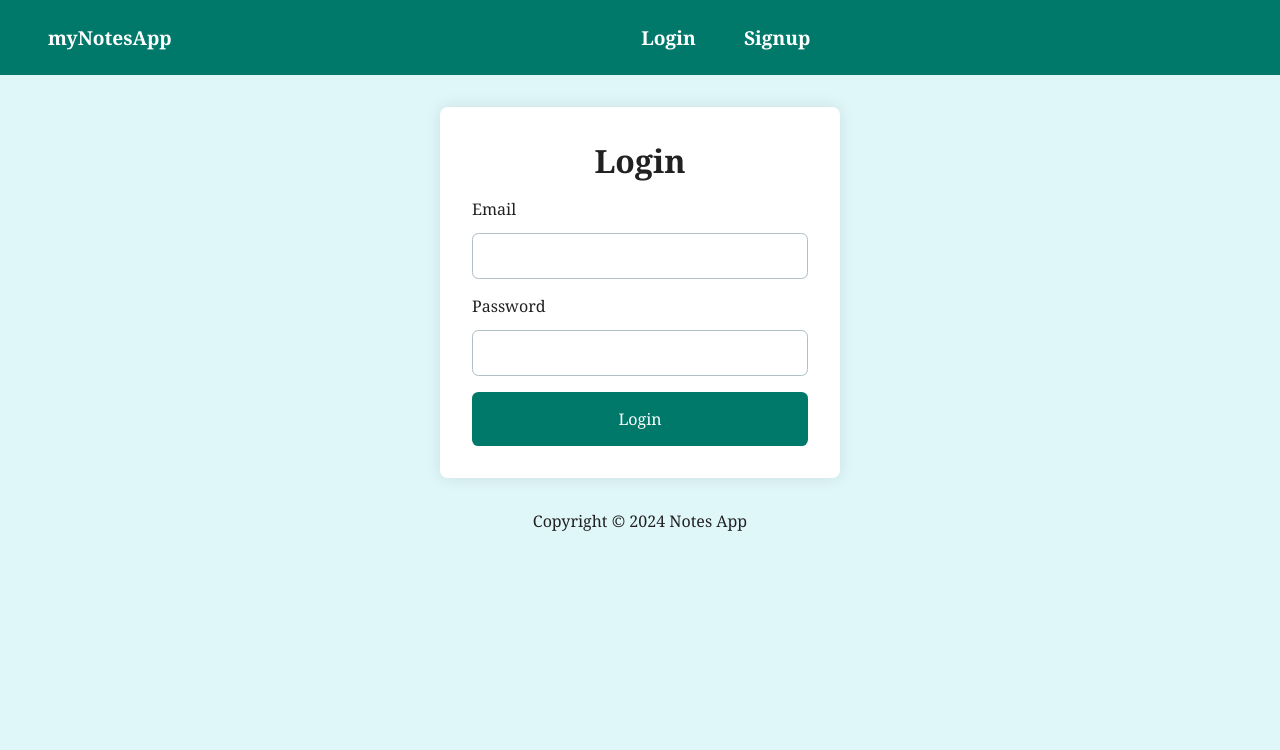
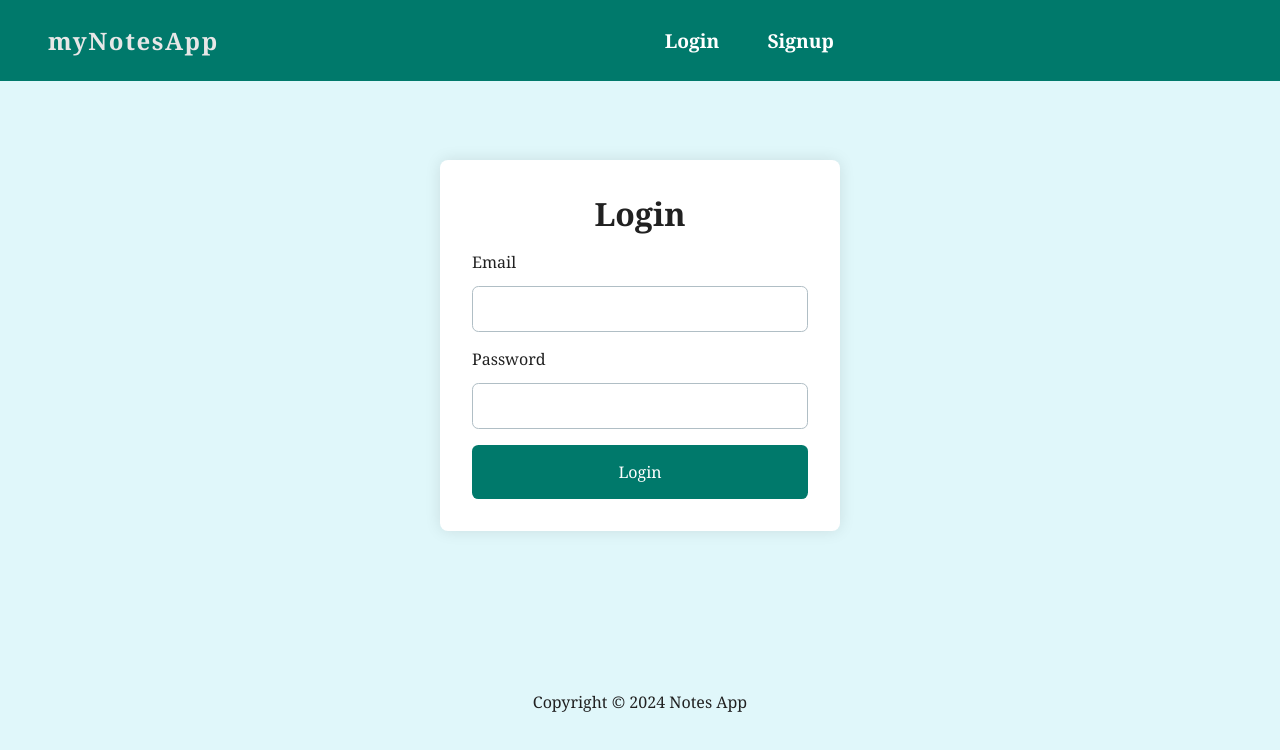
Before and after one commit to AshongAbdallah06/MERN-notes-app, a React (Create React App) app in the folder frontend/: page /login in a window 1280 px wide. Shown: the top 750 px of the page. Built offline with nearby package versions, Linux system fonts and the light colour scheme; no server answers.

Commit message:
- Refine component structure and enhance page styling. -  Remove unused 'response' variable in logout fetch call

```diff
--- a/frontend/src/App.css
+++ b/frontend/src/App.css
@@ -22,6 +22,18 @@ header {
 	padding: 1.5rem;
 	text-align: center;
 	font-size: 1.2rem;
+	position: fixed;
+	top: 0;
+	left: 0;
+	right: 0;
+}
+
+.logo {
+	color: rgb(231, 231, 231);
+	text-decoration: none;
+	font-size: 1.5rem;
+	font-weight: bold;
+	letter-spacing: 0.1rem;
 }
 
 header,
@@ -41,10 +53,6 @@ header nav a {
 
 header nav a:hover {
 	color: #004d40;
-}
-
-main {
-	padding: 2rem;
 }
 
 .error {
@@ -67,6 +75,13 @@ main {
 	color: white;
 	background-color: rgb(37, 37, 37);
 	opacity: 0.8;
+}
+
+main,
+.margin-tops,
+.signup-forms,
+.note-container {
+	margin: 10rem auto;
 }
 
 /* Home Page */
@@ -178,13 +193,13 @@ h3 {
 }
 
 .notes span {
-	display: -webkit-box; /* Required for applying -webkit-line-clamp */
-	-webkit-box-orient: vertical; /* Specifies the box's orientation */
-	-webkit-line-clamp: 5; /* Number of lines to show before clamping */
-	overflow: hidden; /* Hides the overflow text */
+	display: -webkit-box;
+	-webkit-box-orient: vertical;
+	-webkit-line-clamp: 5;
+	overflow: hidden;
 	text-overflow: ellipsis;
-	position: relative; /* For adding padding within the height constraint */
-	max-height: calc(1.2em * 6 + 2rem); /* Adjusted max-height */
+	position: relative;
+	max-height: calc(1.2em * 6 + 2rem);
 }
 
 .notes li:hover {
@@ -198,16 +213,11 @@ h3 {
 }
 
 /* Single Note */
-main {
-	padding: 2rem;
-}
-
 h1 {
 	margin-bottom: 0;
 }
 
 main p {
-	/* line-height: 2rem; */
 	text-align: justify;
 	font-size: 1.3rem;
 	padding: 0 3rem;
@@ -217,24 +227,31 @@ main p {
 .note-container {
 	background: #ffffff;
 	padding: 2rem;
-	margin: 2rem;
+	margin-right: 2rem;
+	margin-left: 2rem;
 	border-radius: 0.5rem;
 	box-shadow: 0 0 1rem rgba(0, 0, 0, 0.1);
-	position: relative;
+}
+
+.note-container .top {
+	display: flex;
+	justify-content: space-between;
+	width: 100%;
+}
+
+.note-container .bottom {
+	margin-top: 2rem;
 }
 
 .created-at {
-	margin-bottom: 2rem;
 	padding: 0;
 	color: gray;
 	font-size: 0.9rem;
 }
 
 .delete {
-	position: absolute;
-	right: 5rem;
-	top: 2rem;
-	padding: 0.5rem 1rem;
+	padding: 0.5rem;
+	height: 3rem;
 	border: none;
 	background-color: #00796b;
 	color: white;
--- a/frontend/src/pages/AddNote.js
+++ b/frontend/src/pages/AddNote.js
@@ -2,7 +2,7 @@ import React from "react";
 
 const AddNote = () => {
 	return (
-		<>
+		<div className="margin-tops">
 			<h1 className="headings">Add a New Note</h1>
 
 			<form className="add-form">
@@ -25,7 +25,7 @@ const AddNote = () => {
 				</div>
 				<button type="submit">Add Note</button>
 			</form>
-		</>
+		</div>
 	);
 };
 
--- a/frontend/src/pages/EditNote.js
+++ b/frontend/src/pages/EditNote.js
@@ -2,7 +2,7 @@ import React from "react";
 
 const EditNote = () => {
 	return (
-		<>
+		<div className="margin-tops">
 			<h1 className="headings">Edit Note</h1>
 
 			<form className="add-form">
@@ -25,7 +25,7 @@ const EditNote = () => {
 				</div>
 				<button type="submit">Add Note</button>
 			</form>
-		</>
+		</div>
 	);
 };
 
--- a/frontend/src/pages/Login.js
+++ b/frontend/src/pages/Login.js
@@ -40,6 +40,7 @@ const Login = () => {
 
 				login();
 			}}
+			className="signup-forms"
 		>
 			<h1 className="headings">Login</h1>
 
--- a/frontend/src/pages/Logout.js
+++ b/frontend/src/pages/Logout.js
@@ -2,7 +2,7 @@ import { useEffect } from "react";
 
 const Error = () => {
 	const handleLogout = async () => {
-		const response = await fetch("http://localhost:3001/logout", {
+		await fetch("http://localhost:3001/logout", {
 			method: "POST",
 			body: "Logged out",
 			credentials: "include",
--- a/frontend/src/pages/Note.js
+++ b/frontend/src/pages/Note.js
@@ -4,20 +4,24 @@ import { Link } from "react-router-dom";
 const Note = () => {
 	return (
 		<div className="note-container">
+			<div className="top">
 				<div>
 					<h1>Hello</h1>
 					<p className="created-at">Created At: </p>
 				</div>
-
-			<p>Hello World</p>
 				<button
 					className="delete"
 					data-delete=""
 				>
 					Delete
 				</button>
+			</div>
+
+			<div className="bottom">
+				<p>Hello World</p>
 
 				<Link to="/note/edit/">Edit</Link>
+			</div>
 		</div>
 	);
 };
--- a/frontend/src/pages/Notes.js
+++ b/frontend/src/pages/Notes.js
@@ -4,7 +4,7 @@ import addBtn from "../images/add-circle-outline.svg";
 
 const Notes = () => {
 	return (
-		<>
+		<div className="margin-tops">
 			<h1 className="headings">My Notes</h1>
 			<div className="notes">
 				<Link
@@ -31,7 +31,7 @@ const Notes = () => {
 					</li>
 				</Link>
 			</div>
-		</>
+		</div>
 	);
 };
 
```
Lines whose indentation alone changed are shown as unchanged.
